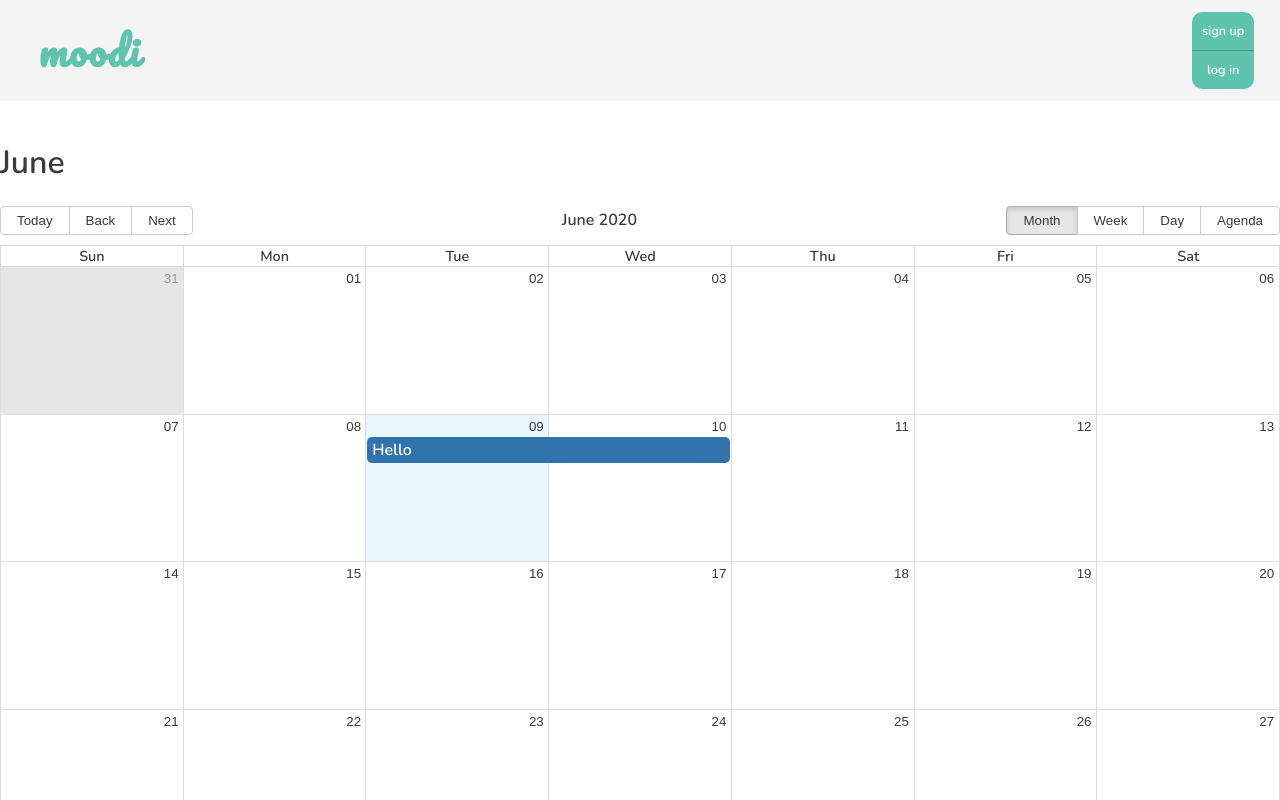
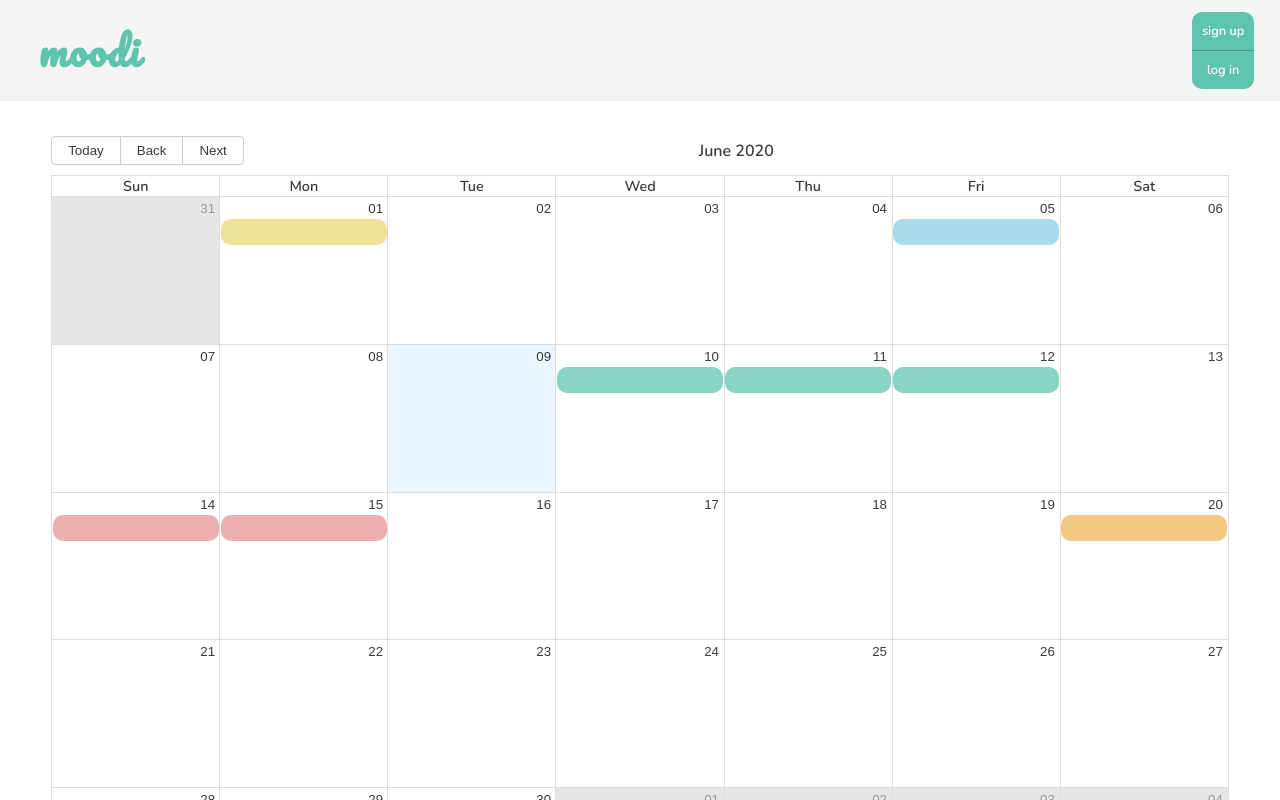
Before and after one commit to ailsamm/moodi-app, a React (Create React App) app: page /overview in a window 1280 px wide. Shown: the top 800 px of the page. Built offline with nearby package versions, Linux system fonts and the light colour scheme.

Commit message:
Style calendar and add colored events

```diff
--- a/src/Components/App/App.js
+++ b/src/Components/App/App.js
@@ -1,15 +1,42 @@
 import React, { Component } from 'react';
 import Header from '../Header/Header';
 import MainContentRouter from '../MainContentRouter/MainContentRouter';
+import MoodiContext from '../../MoodiContext';
+import STORE from '../../STORE';
 import './App.css';
 
 export default class App extends Component {
+    constructor(props) {
+        super(props);
+        this.state = {
+            loggedInUser: 1,
+            users: [],
+            moods: []
+        }
+    }
+
+    componentDidMount() {
+        this.setState({
+            ...this.state,
+            users: STORE.users,
+            moods: STORE.moods
+        })
+    }
+
     render(){
+        const contextValue = {
+            loggedInUser: this.state.loggedInUser,
+            users: this.state.users,
+            moods: this.state.moods
+        }
+
         return (
+            <MoodiContext.Provider value={contextValue}>
                 <div className="App">
                     <Header/>
                     <MainContentRouter/>
                 </div>
+            </MoodiContext.Provider>
         );
     }
 }
--- /dev/null
+++ b/src/Components/Calendar/Calendar.css
@@ -0,0 +1,7 @@
+.calendar {
+    margin: 2vh 4vw;
+}
+
+.calendar span.rbc-button-group {
+    display: none;
+}
--- a/src/Components/Calendar/Calendar.js
+++ b/src/Components/Calendar/Calendar.js
@@ -1,34 +1,88 @@
 import React, { Component } from 'react';
-import { Calendar, momentLocalizer } from 'react-big-calendar'
-import moment from 'moment'
+import { Calendar, momentLocalizer } from 'react-big-calendar';
+import MoodiContext from '../../MoodiContext';
+import moment from 'moment';
 import "react-big-calendar/lib/css/react-big-calendar.css";
+import './Calendar.css';
 
 const localizer = momentLocalizer(moment);
 
 export default class CalendarComp extends Component {
-    state = {
+
+    static contextType = MoodiContext;
+
+    constructor(props){
+        super(props);
+        this.state = {
             events: [
               {
                 start: moment().toDate(),
-          end: moment()
-            .add(1, "days")
-            .toDate(),
-          title: "Hello"
+                end: moment().toDate(),
+                title: "a"
               }
             ]
+        }
+    }
+
+    getEvents(moods){
+        const userMoods = moods.filter(mood => mood.user_id === this.context.loggedInUser);
+        return userMoods;
+    }
+
+    eventPropGenerator(event){
+        let newStyle = {
+            color: 'black',
+            borderRadius: "10px",
+            border: "none"
         };
+        switch(event.mood) {
+            case "happy":
+                newStyle.backgroundColor = "#e9d66bb2"; // yellow
+                break;
+
+            case "sad":
+                newStyle.backgroundColor = "#82cbe1b2"; // blue
+                break;
+
+            case "anxious":
+                newStyle.backgroundColor = "#eeb24cb2"; // orange
+                break;
+
+            case "calm":
+                newStyle.backgroundColor = "#5fc4aebd"; // green
+                break;
+
+            case "angry":
+                newStyle.backgroundColor = "#e17c7c9c"; // red
+                break;
+
+            default:
+                newStyle.backgroundColor = "gray";
+        }
+
+
+        return {
+            className: "",
+            style: newStyle
+        }
+    }
 
     render() {
       return (
+          <MoodiContext.Consumer>
+              {context => (
                 <div className="calendar">
                     <Calendar
                         localizer={localizer}
                         defaultDate={new Date()}
                         defaultView="month"
-            events={this.state.events}
+                        views={['month']}
+                        events={this.getEvents(context.moods)}
                         style={{ height: "100vh" }}
+                        eventPropGetter={event => this.eventPropGenerator(event)}
                     />
-        </div>
+                </div>)}
+        </MoodiContext.Consumer>
       );
     }
   }
--- a/src/Components/Overview/Overview.js
+++ b/src/Components/Overview/Overview.js
@@ -6,10 +6,8 @@ import './Overview.css';
 
 export default class Overview extends Component {
     render() {
-        const month = moment().format("MMMM");
         return (
             <div>
-                <h1>{month}</h1>
                 <Calendar/>
             </div>
         )
--- a/src/MoodiContext.js
+++ b/src/MoodiContext.js
@@ -2,6 +2,8 @@ import React from 'react';
 
 const MoodiContext = React.createContext({
   loggedInUser: null,
+  users: [],
+  moods: []
 });
 
 export default MoodiContext;
--- a/src/STORE.js
+++ b/src/STORE.js
@@ -6,9 +6,15 @@ const STORE = {
         {id: 2, first_name: 'Bobbi', last_name: 'Brown', email: 'bbb@gmail.com', password: 'bbb'}
     ],
     moods: [
-        {id: 1, user_id: 1, mood: 'happy', date: moment("06-01-2020", 'MM-DD-YYYY')},
-        {id: 2, user_id: 1, mood: 'happy', date: moment("06-02-2020", 'MM-DD-YYYY')},
-        {id: 3, user_id: 1, mood: 'happy', date: moment("06-03-2020", 'MM-DD-YYYY')}
+        {id: 1, user_id: 1, mood: 'happy', start: moment("06-01-2020", 'MM-DD-YYYY'), end: moment("06-01-2020", 'MM-DD-YYYY'), title: "\xA0"},
+        {id: 2, user_id: 1, mood: 'sad', start: moment("06-05-2020", 'MM-DD-YYYY'), end: moment("06-05-2020", 'MM-DD-YYYY'), title: "\xA0"},
+        {id: 3, user_id: 1, mood: 'calm', start: moment("06-10-2020", 'MM-DD-YYYY'), end: moment("06-10-2020", 'MM-DD-YYYY'), title: "\xA0"},
+        {id: 3, user_id: 1, mood: 'calm', start: moment("06-11-2020", 'MM-DD-YYYY'), end: moment("06-11-2020", 'MM-DD-YYYY'), title: "\xA0"},
+        {id: 3, user_id: 1, mood: 'calm', start: moment("06-12-2020", 'MM-DD-YYYY'), end: moment("06-12-2020", 'MM-DD-YYYY'), title: "\xA0"},
+        {id: 4, user_id: 1, mood: 'angry', start: moment("06-14-2020", 'MM-DD-YYYY'), end: moment("06-14-2020", 'MM-DD-YYYY'), title: "\xA0"},
+        {id: 4, user_id: 1, mood: 'angry', start: moment("06-15-2020", 'MM-DD-YYYY'), end: moment("06-15-2020", 'MM-DD-YYYY'), title: "\xA0"},
+        {id: 5, user_id: 1, mood: 'anxious', start: moment("06-20-2020", 'MM-DD-YYYY'), end: moment("06-20-2020", 'MM-DD-YYYY'), title: "\xA0"},
+        {id: 6, user_id: 2, mood: 'happy', start: moment().toDate(), end: moment().toDate(), title: "\xA0"},
     ]
 }
 
```
Lines whose indentation alone changed are shown as unchanged.
